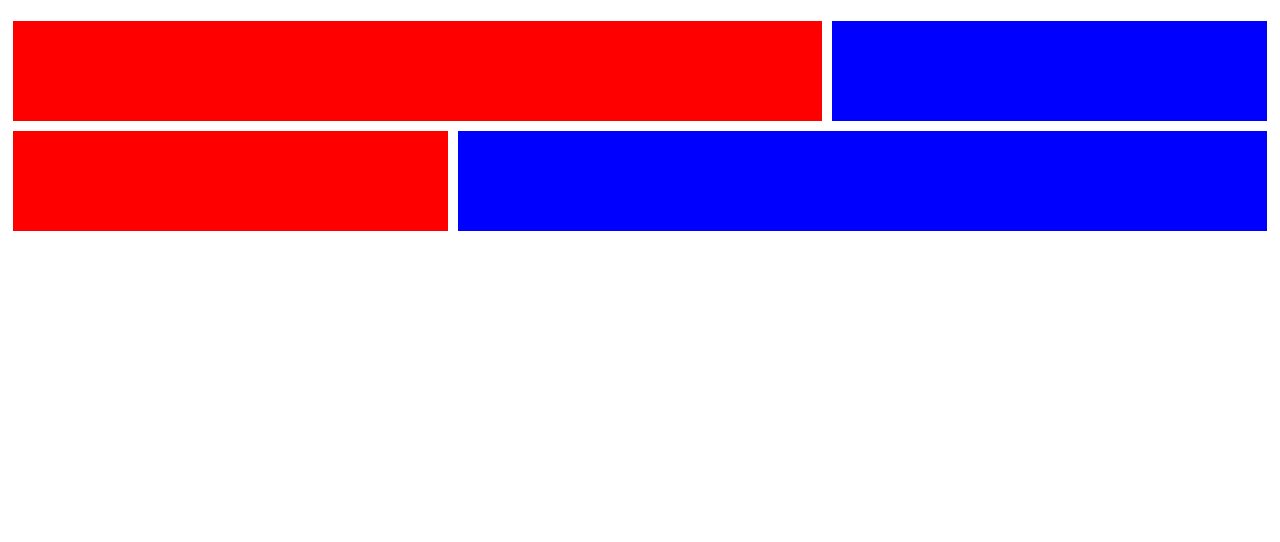
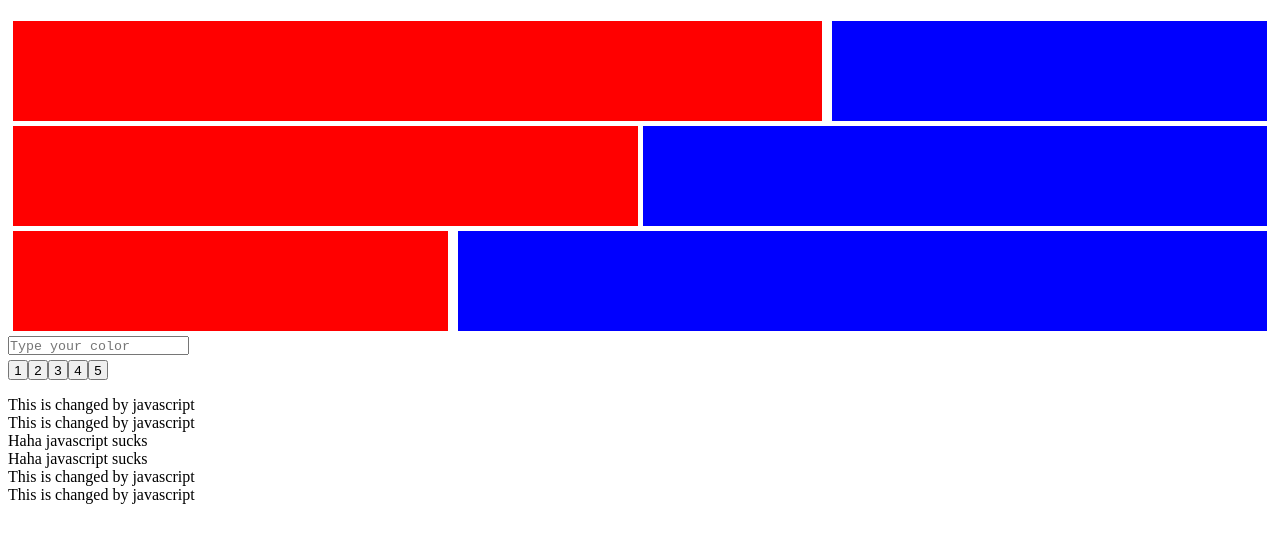
Before and after one commit to Daniel-Dominic/javascript-experiments, a website: page index.html in a window 1280 px wide. Drawn offline with Linux system fonts and the light colour scheme.

Commit message:
Made a equal width of boxes in the center of a mildly looking psychedelic boxes

```diff
--- a/experiments.js
+++ b/experiments.js
@@ -1,9 +1,26 @@
-let redBox = document.querySelectorAll('.green-box');
+// Javascript on DOM
+// For the boxes on top the page
 
-redBox.style.backgroundColor = '#FF0000';
-redBox.style.width = '50%';
-redBox.style.border = '1rem solid blue';
-redBox.style.height = '300PX';
+const box = document.querySelectorAll('.box')
+const input = document.querySelector('.color-typer')
+
+input.addEventListener("change", function() {
+  box.style.backgroundColor = input.value;
+});
+
+// --------------------------------------------------------------------------------------
+
+document.querySelector('.button-group').addEventListener('click', function(event) {
+  alert(`You've clicked ${event.target.innerText}`)
+})
+
+const tagToChange = document.querySelectorAll('.js-modifiable');
+for (let i = 0; i < tagToChange.length; i++) {
+  const currentElement = tagToChange[i];
+  currentElement.innerText = "This is changed by javascript";
+}
+
+// ----------------------------------------------------------------------------------------------------------------------------------------------------------------
 
 //Makes an array of all the days of a week
 let week = [
--- a/index.html
+++ b/index.html
@@ -13,17 +13,39 @@
 <div class="row">
 <ul class="unordered-list">
 <li class="top">
- <div class="red-box six-five"></div>
- <div class="blue-box three-five"></div>
+ <div class="red-box six-five" class="box"></div>
+ <div class="blue-box three-five" class="box"></div>
+</li>
+<li class="center">
+ <div class="red-box-center" class="box"></div>
+ <div class="blue-box-center" class="box"></div>
 </li>
 <li class="bottom">
- <div class="red-box three-five"></div>
- <div class="blue-box six-five"></div>
+ <div class="red-box three-five" class="box"></div>
+ <div class="blue-box six-five" class="box"></div>
 </li>
 </ul>
 </div>
+<input type="text" class="color-typer" placeholder="Type your color">
 
+<div class="button-group">
+ <button>1</button>
+ <button>2</button>
+ <button>3</button>
+ <button>4</button>
+ <button>5</button>
+</div>
+
+<ul>
+ <li class="js-modifiable">Can be modifiable</li>
+ <li class="js-modifiable">Can be modifiable</li>
+ <li>Haha javascript sucks</li>
+ <li>Haha javascript sucks</li>
+ <li class="js-modifiable">Can be modifiable</li>
+ <li class="js-modifiable">Can be modifiable</li>
+</ul>
 
 <script src="experiments.js"></script>
+
 </body>
 </html>
--- a/scss/styles.scss
+++ b/scss/styles.scss
@@ -8,32 +8,47 @@
 }
 
 ::placeholder {
- color: blue;
- font-size: 1.5em;
+ font-family: PosterizerKGRough, monospace;
 }
 
 .unordered-list {
  margin: 0;
  padding: 0;
+ display: block;
  list-style-type: none;
- display: block;
 }
 
-.top, .bottom {
+.top, .center, .bottom  {
  display: flex;
  flex-basis: row wrap;
 }
 
-.red-box {
+ .red-box{
  background-color: red;
- height: 100px;
  margin: 5px;
 }
 
 .blue-box {
  background-color: blue;
+ margin: 5px;
+}
+
+.red-box, .blue-box, .blue-box-center, .red-box-center {
  height: 100px;
- margin: 5px;
+}
+
+.blue-box-center, .red-box-center {
+width: 49.5%;
+}
+
+.blue-box-center {
+ background-color: blue;
+ margin: 0 5px 0 5px;
+}
+
+.red-box-center {
+ background-color: #FF0000;
+ margin: 0 0 0 5px;
 }
 
 .six-five {
@@ -42,4 +57,15 @@
 
 .three-five {
  width: 35%;
+ }
+
+.button-group {
+ margin: 5px 0 0 0;
+ display: flex;
 }
+
+.button-group button {
+ display: block;
+ width: 1rem;
+ height: 1rem;
+}
```
Also changed, not shown: scss/styles.css, 1 other file.
